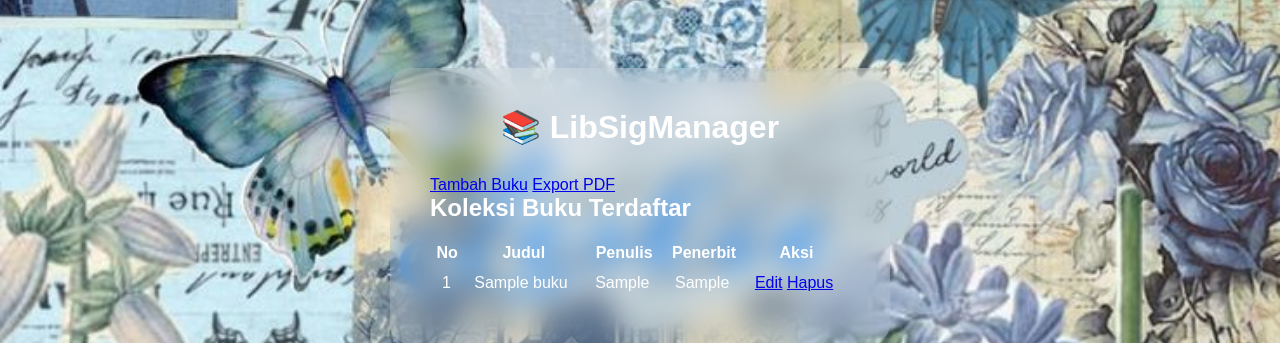
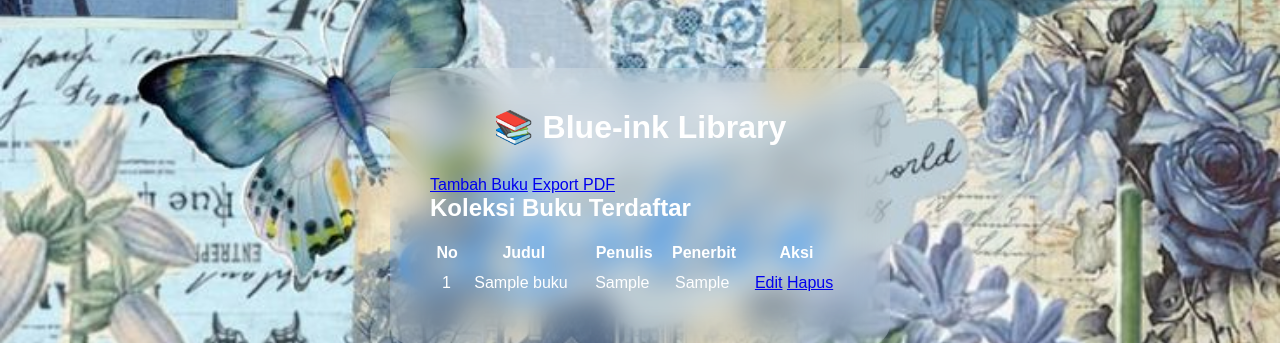
Before and after one commit to khoirunnisasyifa919-sketch/cryptovault, a Flask app: page / in a window 1280 px wide. Shown: the part 194-537 px from the top of the page. Run offline with Flask 3, Linux system fonts and the light colour scheme; tables that the repository leaves empty hold one stand-in row (values such as "Sample post").

Commit message:
Update index.html

```diff
--- a/templates/index.html
+++ b/templates/index.html
@@ -1,7 +1,7 @@
 <!DOCTYPE html>
 <html>
 <head>
-<title>LibSigManager</title>
+<title>Blue-ink Library</title>
 <link rel="stylesheet" href="{{ url_for('static', filename='css/style.css') }}">
 </head>
 
@@ -9,7 +9,7 @@
 
 <div class="container">
 
-<h1>📚 LibSigManager</h1>
+<h1>📚 Blue-ink Library</h1>
 
 <a href="/tambah" class="btn">Tambah Buku</a>
 <a href="/export" class="btn hijau">Export PDF</a>
```
